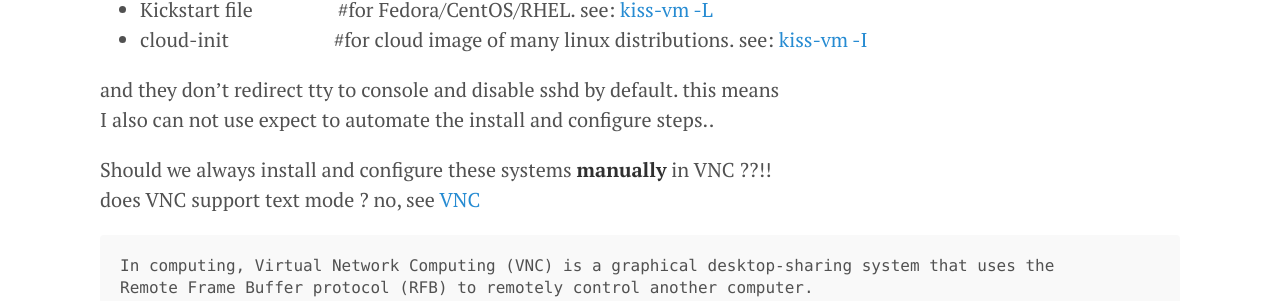
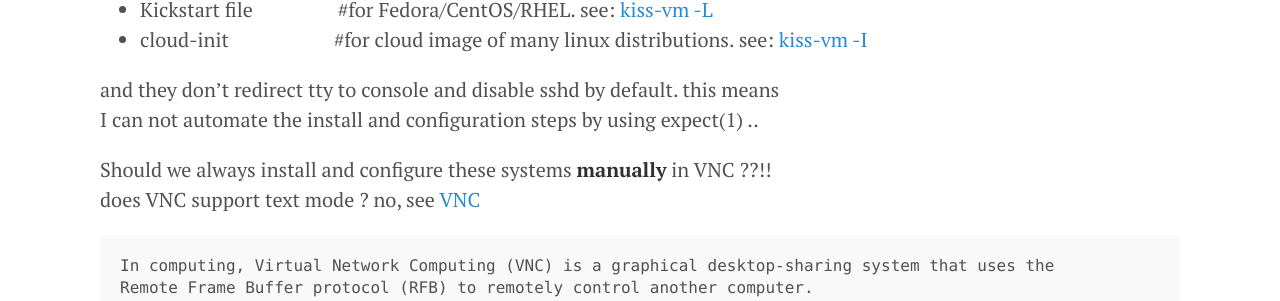
Before and after one commit to tcler/tcler.github.io, a Jekyll site: the page built from _posts/2020-09-17-Use-Case-of-OCR-In-Test-Automation.md, in a window 1280 px wide and 900 px high, scrolled down 431 px. Shown: the part 154-455 px from the top of the window. Built offline with Jekyll 4.4.1, drawn with Linux system fonts in a browser that asks for light colours.

Commit message:
Update 2020-09-17-Use-Case-of-OCR-In-Test-Automation.md

```diff
--- a/_posts/2020-09-17-Use-Case-of-OCR-In-Test-Automation.md
+++ b/_posts/2020-09-17-Use-Case-of-OCR-In-Test-Automation.md
@@ -15,7 +15,7 @@ doesn't support any mechanism to auto install and configure. e.g:
 -  cloud-init &emsp;&emsp;&emsp;&emsp;&emsp;#for cloud image of many linux distributions. see: [kiss-vm -I](https://github.com/tcler/kiss-vm-ns)
 
 and they don't redirect tty to console and disable sshd by default. this means
-I also can not use expect to automate the install and configure steps..
+I can not automate the install and configuration steps by using expect(1) ..
 
 Should we always install and configure these systems **manually** in VNC ??!!
 does VNC support text mode ? no, see [VNC](https://en.wikipedia.org/wiki/Virtual_Network_Computing)
```
